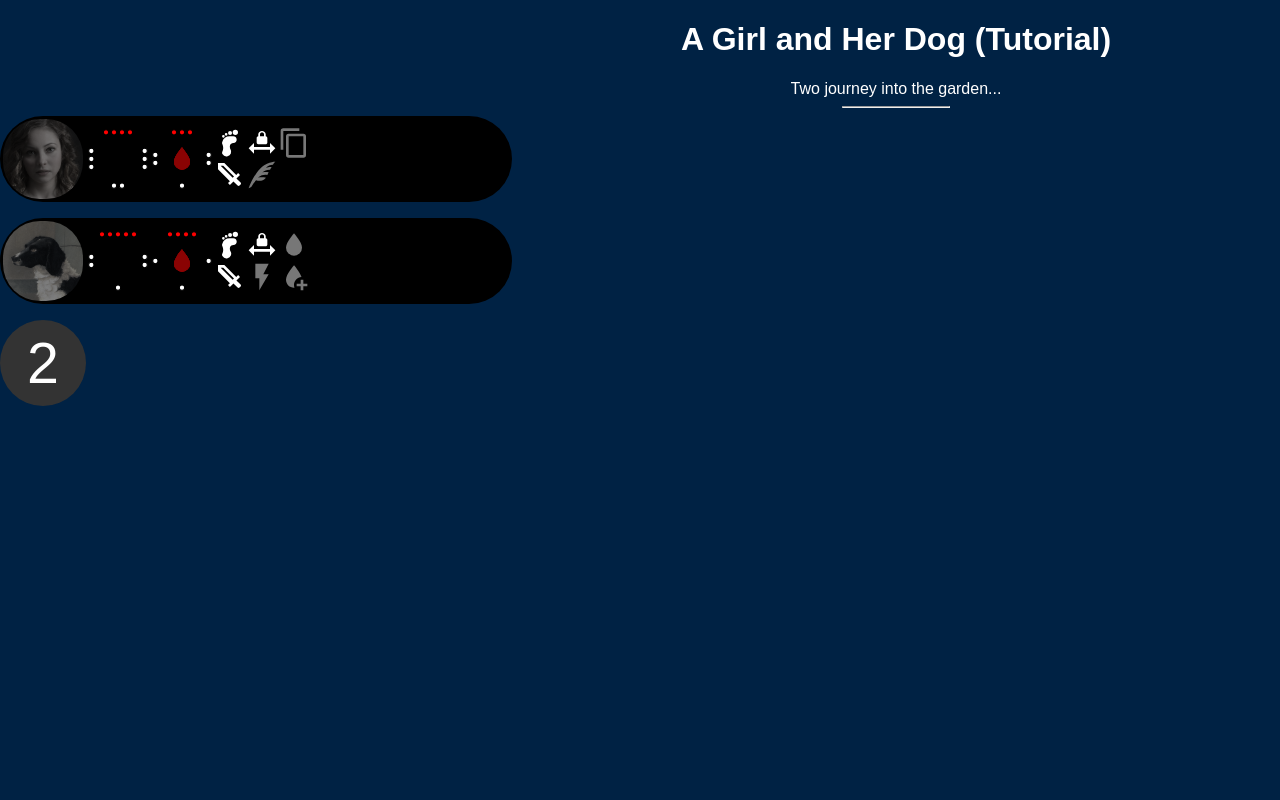
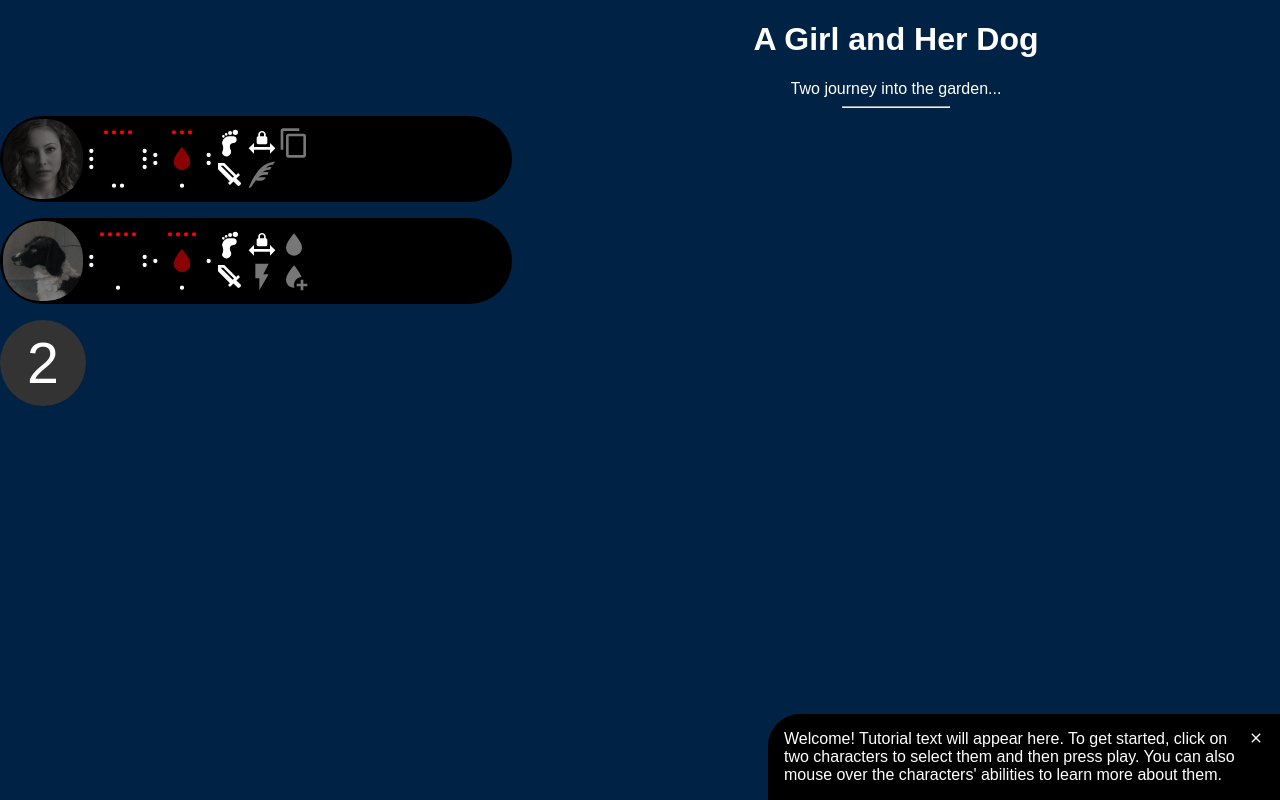
Before and after one commit to jpawlicki/dungeon-storm, a plain HTML site: page tilemap.html in a window 1280 px wide. Drawn offline with Linux system fonts and the light colour scheme.

Commit message:
Basic tutorial

```diff
--- a/adventures/a_girl_and_her_dog.js
+++ b/adventures/a_girl_and_her_dog.js
@@ -4,10 +4,10 @@
 			"en": "Two journey into the garden...",
 		},
 		descriptionDefeat: {
-			"en": "Forced from the garden by fear, the girl and her dog gave up on their wish.\n\nWhen you are defeated, the adventure stops and you must choose the next one. Your characters are scarred by their experiences, and permanently lose a random ability. However, new characters join your cast, and if you cleared enough rooms, you may unlock additional character types.\n\nCharacters who have lost too many abilities to be useful can be retired. When characters retire, they teach another character in your cast, expanding that character's learnable abilities, and making room for new characters.",
+			"en": "Forced from the garden by fear, the girl and her dog gave up on their wish.",
 		},
 		descriptionVictory: {
-			"en": "Overcoming fear, the girl and her dog passed through the garden, and made their wish.\n\nWhen you clear the final room of an adventure, the adventure is over and you must choose the next one. Additionally, new characters may join your cast. If you cleared enough rooms, you may unlock additional character types.\n\nYou may also choose to retire characters. Retired characters teach other characters in your cast, allowing them to learn the abilities that the retiring character knows, and are replaced by new characters.",
+			"en": "Overcoming fear, the girl and her dog passed through the garden, and made their wish.",
 		},
 		characters: 2,
 		id: "A_GIRL_AND_HER_DOG",
@@ -18,7 +18,7 @@
 			[roomData.BUILTIN_DEMO_20, roomData.BUILTIN_DEMO_21, roomData.BUILTIN_DEMO_22]
 		],
 		title: {
-			"en": "A Girl and Her Dog (Tutorial)",
+			"en": "A Girl and Her Dog",
 		},
 		victory: [[2, 2]],
 	};
--- a/rendering/adventure.js
+++ b/rendering/adventure.js
@@ -129,6 +129,8 @@ class AdventureIntroElement extends HTMLElement {
 				loadRoom([0, 0]);
 			}
 		});
+
+		Tutorial.hook(Tutorial.Hook.ADVENTURE_START);
 	}
 
 	charClicked() {
@@ -484,6 +486,7 @@ class AdventureNextRoomElement extends HTMLElement {
 				}
 			}
 		}
+		Tutorial.hook(Tutorial.Hook.ADVENTURE_NEXTROOM);
 	}
 }
 customElements.define("adventure-nextroom-element", AdventureNextRoomElement);
@@ -694,6 +697,7 @@ class AdventureCompleteElement extends HTMLElement {
 				}, time + 1000);
 			}, 660);
 		});
+		Tutorial.hook(Tutorial.Hook.ADVENTURE_END);
 	}
 }
 customElements.define("adventure-complete-element", AdventureCompleteElement);
--- a/rendering/mainmenu.js
+++ b/rendering/mainmenu.js
@@ -57,6 +57,7 @@ class MainMenu extends HTMLElement {
 		this.addCharacters();
 		this.addAdventures();
 		// TODO: Add unlock track in #unlockTrack
+		Tutorial.hook(Tutorial.Hook.MAINMENU_START);
 	}
 
 	addCharacters() {
--- a/tilemap.html
+++ b/tilemap.html
@@ -42,6 +42,7 @@
 		<script src="rooms/demo_22.js"></script>
 		<script src="adventures/a_girl_and_her_dog.js"></script>
 		<script src="unlock.js"></script>
+		<script src="tutorial.js"></script>
 		<link rel="stylesheet" type="text/css" href="rendering/room.css"/>
 		<link rel="stylesheet" type="text/css" href="rendering/unit.css"/>
 		<style>
@@ -97,6 +98,7 @@
 			gameState.characterPool.push(new Unit(characterData["Wisher"]));
 			gameState.characterPool.push(new Unit(characterData["Dog"]));
 			gameState.unlockedAdventures.push("A_GIRL_AND_HER_DOG");
+			let tutorial = new Tutorial();
 			loadAdventure(adventureData.A_GIRL_AND_HER_DOG);
 		</script>
 	</body>
--- /dev/null
+++ b/tutorial.js
@@ -0,0 +1,121 @@
+class Tutorial {
+	// eventCounts
+	// messageStack
+	// tutorialWindow
+
+	static Hook = {
+		ADVENTURE_START: 0,
+		ADVENTURE_NEXTROOM: 1,
+		ADVENTURE_END: 2,
+		ROOM_LOAD: 3,
+		ACTION_TAKEN: 4,
+		UNIT_BLOODIED: 5, // NYI
+		UNIT_DEFEATED: 6, // NYI
+		MAINMENU_START: 7,
+	}
+
+	static hook(event) {
+		if (tutorial == undefined) return;
+		tutorial.hookNonStatic(event);
+	}
+
+	constructor() {
+		this.eventCounts = {};
+		this.messageStack = [];
+
+		this.tutorialWindow = document.createElement("div");
+		this.tutorialWindow.style.display = "none";
+		this.tutorialWindow.style.position = "absolute";
+		this.tutorialWindow.style.right = 0;
+		this.tutorialWindow.style.bottom = 0;
+		this.tutorialWindow.style.borderRadius = "2em 0 0 0";
+		this.tutorialWindow.style.backgroundColor = "#000";
+		this.tutorialWindow.style.maxWidth = "30em";
+		this.tutorialWindow.style.color = "#fff";
+		this.tutorialWindow.style.padding = "1em";
+		document.querySelector("body").appendChild(this.tutorialWindow);
+
+		let closeSvg = document.createElementNS("http://www.w3.org/2000/svg", "svg");
+		closeSvg.setAttribute("viewBox", "0 0 24 24");
+		let path = document.createElementNS("http://www.w3.org/2000/svg", "path");
+		path.setAttribute("fill", "#fff");
+		path.setAttribute("d", "M19,6.41L17.59,5L12,10.59L6.41,5L5,6.41L10.59,12L5,17.59L6.41,19L12,13.41L17.59,19L19,17.59L13.41,12L19,6.41Z");
+		closeSvg.appendChild(path);
+		closeSvg.style.cssFloat = "right";
+		closeSvg.style.height = "1em";
+		closeSvg.style.width = "1em";
+		closeSvg.style.cursor = "pointer";
+		let othis = this;
+		closeSvg.addEventListener("click", () => othis.tutorialClose());
+		this.tutorialWindow.appendChild(closeSvg);
+
+		this.tutorialWindow.appendChild(document.createElement("div"));
+
+		document.getElementById("tutorialPopup");
+	}
+
+	hookNonStatic(event) {
+		if (this.eventCounts[event] == undefined) this.eventCounts[event] = 0;
+		this.eventCounts[event]++;
+
+		if (event == Tutorial.Hook.ADVENTURE_START && this.eventCounts[event] == 1) {
+			this.addMessage("Welcome! Tutorial text will appear here. To get started, click on two characters to select them and then press play. You can also mouse over the characters' abilities to learn more about them.");
+		}
+
+		if (event == Tutorial.Hook.ROOM_LOAD && this.eventCounts[event] == 1) {
+			this.addMessage("You are in a room with danger. You must defeat the dangers to proceed. Select an ability on one of your characters, then click a tile on the map to use it.");
+		}
+
+		if (event == Tutorial.Hook.ACTION_TAKEN && this.eventCounts[event] == 1) {
+			this.addMessage("You have used an ability that costs ♦. ♦ are replenished at the end of your turn. If you make a mistake, most actions can be undone by clicking the undo arrow above your characters. Keep taking actions to defeat the dangers, and when you are ready, end your turn by clicking the check above your characters to regain ♦.");
+		}
+
+		if (event == Tutorial.Hook.ACTION_TAKEN && this.eventCounts[event] == 2) {
+			this.addMessage("Tip: Avoid spending your final ♦ on an attack: if you lose the dice roll, your character must use an ability to retreat or be defeated, and if they don't have a ♦ to spend, they won't be able to use an ability to retreat.");
+		}
+
+		if (event == Tutorial.Hook.ACTION_TAKEN && this.eventCounts[event] == 6) {
+			this.addMessage("You can end your turn by pressing 'Enter' on the keyboard or by clicking the check mark above your characters.");
+		}
+
+		if (event == Tutorial.Hook.ACTION_TAKEN && this.eventCounts[event] == 10) {
+			this.addMessage("Other hotkeys: you can use number keys to switch abilities of the currently-selected character, and the backtick (`) key to cycle through your characters. You can undo actions by pressing 'z'.");
+		}
+
+		if (event == Tutorial.Hook.ADVENTURE_NEXTROOM && this.eventCounts[event] == 1) {
+			this.addMessage("Congratulations! You have defeated the dangers in the room. Now, you can select the next room go to by clicking a flashing diamond. Different rooms have different rewards.");
+		}
+
+		if (event == Tutorial.Hook.ADVENTURE_NEXTROOM && this.eventCounts[event] == 2) {
+			this.addMessage("Your characters can spend experience rewards to permanently learn new abilities, or healing rewards to recover from injury or defeat.");
+		}
+
+		if (event == Tutorial.Hook.ADVENTURE_NEXTROOM && this.eventCounts[event] == 3) {
+			this.addMessage("Your goal is to defeat the dangers in the room with the victory cup rewards.");
+		}
+
+		if (event == Tutorial.Hook.ADVENTURE_END && this.eventCounts[event] == 1) {
+			this.addMessage("Caution: when you are defeated in an adventure, your characters each lose an ability. This loss is permanent - try to avoid this.");
+			this.addMessage("This adventure is over! All adventures yield rewards (unless you are defeated in the very first room - it happens), but successful adventures yield more. Click on the treasure chest to view your rewards. Accumulate rewards to unlock new character types and new adventures.");
+		}
+
+		if (event == Tutorial.Hook.MAINMENU_START && this.eventCounts[event] == 1) {
+			this.addMessage("In between adventures, you can retire your characters. Retiring characters pass on the abilities they know to another character (though the character must still spend experience to learn them). Build up a mighty group!");
+		}
+	}
+
+	addMessage(msg) {
+		this.messageStack.push(msg);
+		this.tutorialWindow.querySelector("div").textContent = this.messageStack[this.messageStack.length - 1];
+		this.tutorialWindow.style.display = "block";
+	}
+
+	tutorialClose() {
+		this.messageStack.pop();
+		if (this.messageStack.length == 0) {
+			this.tutorialWindow.style.display = "none";
+		} else {
+			this.tutorialWindow.querySelector("div").textContent = this.messageStack[this.messageStack.length - 1];
+		}
+	}
+}
--- a/ui.js
+++ b/ui.js
@@ -55,6 +55,7 @@ function clickOnTile(loc, quadrant) {
 			clearClickContextActors();
 			gameState.addAction(action);
 			showHideUiElements();
+			Tutorial.hook(Tutorial.Hook.ACTION_TAKEN);
 		}
 	}
 }
@@ -106,6 +107,7 @@ function loadRoom(coords) {
 	for (let unit of gameState.units) if (unit.player != 0) unit.registerActor(new UnitCard(unit, false, document.getElementById("unitCardsEnemy")));
 	showSidePane();
 	showHideUiElements();
+	Tutorial.hook(Tutorial.Hook.ROOM_LOAD);
 }
 
 function hideSidePane() {
@@ -120,7 +122,7 @@ function expandAbilityDetails(descAr) {
 	let desc = descAr.join("\n");
 	let expansions = {
 		"!REACTION": "Reactions are actions that are automatically triggered by certain conditions.",
-		"!DEFEAT": "Defeated units are removed from the room. Win by defeating all enemies. Lose by having all your characters defeated.",
+		"!DEFEAT": "Defeated units are removed from the room. Win by defeating all dangers. Lose by having all your characters defeated.",
 		"!MOVE": "Moving threatened units often triggers common reactions.",
 		"!THREATEN": "Units with red markers threaten units next to those markers, and have automatic reactions to actions they take.",
 		"!RETREAT": "A unit retreats by using the first possible ability to move directly away from the unit causing it to retreat. If it cannot vacate the space, it is !DEFEATed.",
```
Also changed, not shown: 1 other file.
